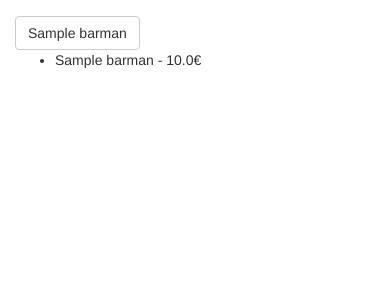
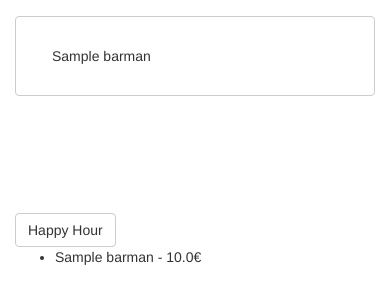
Before and after one commit to DudeBar/CashRegister, a Django app: page / in a window 390 px wide. Shown: the part 54-358 px from the top of the page. Run offline with Django 3.2, Linux system fonts and the light colour scheme; a user stored in the database is signed in; tables that the repository leaves empty hold one stand-in row (values such as "Sample post"); some libraries are stand-ins or nearby versions.

Commit message:
change design and add delete feature

```diff
--- a/Bar/static/css/base.css
+++ b/Bar/static/css/base.css
@@ -3,6 +3,9 @@ body {
     padding-top: 70px;
 }
 
+.make-command{
+    height: 100%;
+}
 .command-product{
     height: 40px;
     background-color: silver;
@@ -15,9 +18,95 @@ body {
 }
 
 .command_list {
-    height: 400px;
+    height: 500px;
+    padding-left: 0px;
+    padding-right: 0px;
 }
 
 .hidden-div {
     display: none;
 }
+
+.product_list{
+    margin-top: 20px;
+}
+
+.ariane {
+    background-color: white;
+    height: 50px;
+    display: flex;
+    align-items: center;
+}
+
+.command-panel {
+    background-color: whitesmoke;
+    border-radius: 5px 5px 0px 0px;
+    padding-left: 0px;
+    padding-right: 0px;
+}
+
+.command-total {
+    text-align: center;
+    margin-top: 10px;
+    margin-left: 5px;
+    margin-bottom: 20px;
+    height: 30px;
+    background-color: white;
+    display: flex;
+    align-items: center;
+    border-radius: 5px 5px 5px 5px;
+    border: 1px;
+    border-style: solid;
+}
+
+.command-total > b {
+    margin-left: 5px;
+}
+.command-total > span {
+    margin-left: 25px;
+}
+
+.command_list > ul > li {
+    height: 60px;
+    background-color: white;
+    display: flex;
+    align-items: center;
+    border-radius: 5px 0px 0px 5px;
+    margin-left: -20px;
+}
+
+.home {
+    height: 80%;
+}
+.home-barman {
+    height: 70%;
+}
+.home-option {
+    margin-top:30%;
+}
+.barman-btn {
+    height:80px;
+    display: flex;
+    align-items: center;
+    text-align: center;
+    padding-left: 10%;
+}
+
+.command-button{
+    margin-bottom: 20px;
+}
+
+.calc{
+    width: 60px;
+}
+
+.btn-product{
+    height: 40px;
+}
+
+.separator{
+    height: 2px;
+    background-color: black;
+    margin-top: 10px;
+    margin-bottom: 10px;
+}
--- a/Bar/static/js/make_command.js
+++ b/Bar/static/js/make_command.js
@@ -26,7 +26,7 @@ $(document).ready(function() {
         var cat_buttons = "";
         for (var i=0; i<categories.length; i++){
             for(var key in categories[i])
-                $("#categories").append('<button type="button" class="btn btn-default category" id="'+key+'">'+categories[i][key]+'</button>\n');
+                $("#categories").append('<button type="button" class="btn btn-default btn-info category" id="'+key+'">'+categories[i][key]+'</button>\n');
         }
     }
 
@@ -35,7 +35,7 @@ $(document).ready(function() {
         var cat_buttons = "";
         for (var i=categories.length-1; i>=0; i--){
             for(var key in categories[i])
-                $("#ariane").append('<button type="button" class="btn btn-default category" id="'+key+'">'+categories[i][key]+'</button>\n');
+                $("#ariane").append('<button type="button" class="btn btn-default btn-warning category" id="'+key+'">'+categories[i][key]+'</button><div class="glyphicon glyphicon-chevron-right"></div>\n');
         }
     }
 
@@ -49,16 +49,20 @@ $(document).ready(function() {
     }
 
     function displayCommandProducts(){
+        var happy_hour = $("#happy_hour").val();
         $("#command").html("");
         total_price = 0;
         for (var i=0; i<products_command.length; i++){
             var product_info = products_command[i];
+            if (happy_hour=="True"){
+                product_info.price = product_info.happy_hour
+            }
             total_price += product_info.price;
-            $("#command").append("<div class='row vertical-align command-product'>" +
-                                 "<div class='col-sm-8 col-md-8 col-lg-8' id='product_"+i+"'>"+product_info.name+" : "+product_info.price+"€</div>" +
-                                 "<button type='button' class='col-sm-2 col-md-2 col-lg-2 btn btn-default glyphicon glyphicon-trash delete' id="+i+"></button>" +
-                                 "<button type='button' class='col-sm-2 col-md-2 col-lg-2 btn btn-default glyphicon glyphicon-header gift' id="+i+"></button>" +
-                              "</div>");
+            $("#command").append("<li draggable='true' data-product='"+i+"' class='drag-element'>" +
+                                 "<div class='col-sm-8 col-md-8 col-lg-8'>"+product_info.name+" : "+product_info.price+"€</div>" +
+                                 "<button type='button' class='col-sm-2 col-md-2 col-lg-2 btn btn-default btn-product glyphicon glyphicon-gift free' id="+i+"></button>" +
+                                 "<button type='button' class='col-sm-2 col-md-2 col-lg-2 btn btn-default btn-product glyphicon glyphicon-header gift' id="+i+"></button>" +
+                                 "</li>");
         }
         $("#total_price").html(total_price);
     }
@@ -104,9 +108,9 @@ $(document).ready(function() {
         });
     });
 
-    $('body').on("click", ".delete", function(){
+    $('body').on("click", ".free", function(){
         var product_key = $(this).attr('id');
-        products_command.splice(product_key,1);
+        products_command[product_key].price = 0;
         displayCommandProducts();
     });
 
@@ -148,4 +152,18 @@ $(document).ready(function() {
             }
         });
     });
+
+    $('#products').on('dragenter', function (e) { e.preventDefault() });
+    $('#products').on('dragover', function (e) { e.preventDefault() });
+    $('#products').on('drop', function (e) {
+        var delete_id = e.originalEvent.dataTransfer.getData("id");
+        products_command.splice(delete_id,1);
+        displayCommandProducts();
+        e.preventDefault();
+    });
+
+    $("body").on("dragstart", ".drag-element", function (e){
+        e.originalEvent.dataTransfer.setData("id",$(this).attr('data-product'));
+    });
+
 });
--- a/Bar/templates/opened_home.html
+++ b/Bar/templates/opened_home.html
@@ -2,12 +2,19 @@
 
 {% block content %}
     <div class="row">
-        <div class="col-lg-9">
-        {% for barman in barmans %}
-            <a href="{% url 'make_command' barman.id %}" class="btn btn-default">{{ barman.name }}</a>
-        {% endfor %}
+        <div class="col-lg-9 col-sm-9 col-md-9 home">
+            <div class="row">
+                <div class="col-sm-12 col-md-12 col-lg-12 home-barman">
+                    {% for barman in barmans %}
+                        <a href="{% url 'make_command' barman.id %}" class="btn btn-default col-lg-3 col-md-3 col-sm-3 col-lg-offset-1 barman-btn">{{ barman.name }}</a>
+                    {% endfor %}
+                </div>
+                <div class="col-lg-12 col-md-12 col-sm-12 home-option">
+                    <a href="{% url "set_happy_hour" %}" class="btn btn-default {% if happy_hour %}btn-danger{% endif %} col-lg-3 col-lg-offset-3 btn-hh">Happy Hour</a>
+                </div>
+            </div>
         </div>
-        <div class="col-lg-3">
+        <div class="col-lg-3 col-sm-3 col-md-3">
             <ul>
             {% for command in last_commands %}
                 <li>{{ command.barman }} - {{ command.total_price }}€</li>
--- a/Bar/urls.py
+++ b/Bar/urls.py
@@ -11,4 +11,5 @@ urlpatterns = patterns(
     url(r'^add_command/$', views.add_command, name='add_command'),
     url(r'^category_onclick/(?P<category_id>\d+)/$', views.category_onclick, name='category_onclick'),
     url(r'^product_onclick/(?P<product_id>\d+)/$', views.product_onclick, name='product_onclick'),
+    url(r'^set_happy_hour/$', views.set_happy_hour, name='set_happy_hour'),
     )
--- a/Bar/views.py
+++ b/Bar/views.py
@@ -7,13 +7,21 @@ from django.contrib.auth import authenticate, login
 from django.contrib.auth import logout
 from Bar.models import BarMan, Category, Product, Commande, Session, Commande_has_products
 from Bar.tasks import send_fidelity
+from django.db.models import Count, Avg
 
 
 def home(request):
     if request.user.is_authenticated():
+        happy_hour=False
+        if "happy_hour" not in request.session.keys():
+            request.session["happy_hour"]=False
+        else:
+            happy_hour=request.session.get("happy_hour")
+
         barmans = BarMan.objects.all()
         last_commands = Commande.objects.all().order_by('-date')[:10]
         return render(request, "opened_home.html", {
+            'happy_hour': happy_hour,
             'barmans': barmans,
             'last_commands': last_commands
         })
@@ -23,6 +31,14 @@ def home(request):
             session.en_cours=0
             session.save()
         return render(request, "closed_home.html", {})
+
+@login_required
+def set_happy_hour(request):
+    if request.session.get("happy_hour"):
+        request.session["happy_hour"]=False
+    else:
+        request.session["happy_hour"]=True
+    return redirect("home")
 
 def open(request):
     if request.method == "POST":
@@ -56,7 +72,24 @@ def close(request):
 @login_required
 def make_command(request, barman_id):
     categories = Category.objects.filter(parent=None)
-    return render(request, "make_command.html", {"barman_id":barman_id, "categories":categories})
+    current_session = Session.objects.get(en_cours=1)
+    best_product_list = Commande_has_products.objects.values('product').annotate(pcount=Count('product')).order_by('-pcount')[:3]
+    day_best_product_list = Commande_has_products.objects.filter(commande__session=current_session).values('product').annotate(pcount=Count('product')).order_by('-pcount')[:3]
+    products = []
+    for product in best_product_list:
+        product_objects = Product.objects.get(pk=product['product'])
+        products.append(product_objects)
+    for product in day_best_product_list:
+        product_objects = Product.objects.get(pk=product['product'])
+        if product_objects not in products:
+            products.append(product_objects)
+
+    return render(request, "make_command.html", {
+                        "barman_id":barman_id,
+                        "categories":categories,
+                        "products": products,
+                        "happy_hour":request.session["happy_hour"]
+    })
 
 def _get_category_path(category, path = []):
     category = Category.objects.get(pk=category)
@@ -111,6 +144,8 @@ def add_command(request):
             for product_command in product_list:
                 product = Product.objects.get(pk=product_command['id'])
                 Commande_has_products.objects.create(commande=command, product=product, price=product_command["price"])
+            session.total_money += total_price
+            session.save()
             send_fidelity.delay()
             return HttpResponse(json.dumps({"result" : True, "data" : "OK" }), content_type="application/json")
         except:
```
Also changed, not shown: Bar/templates/make_command.html (+19 -22 lines).
